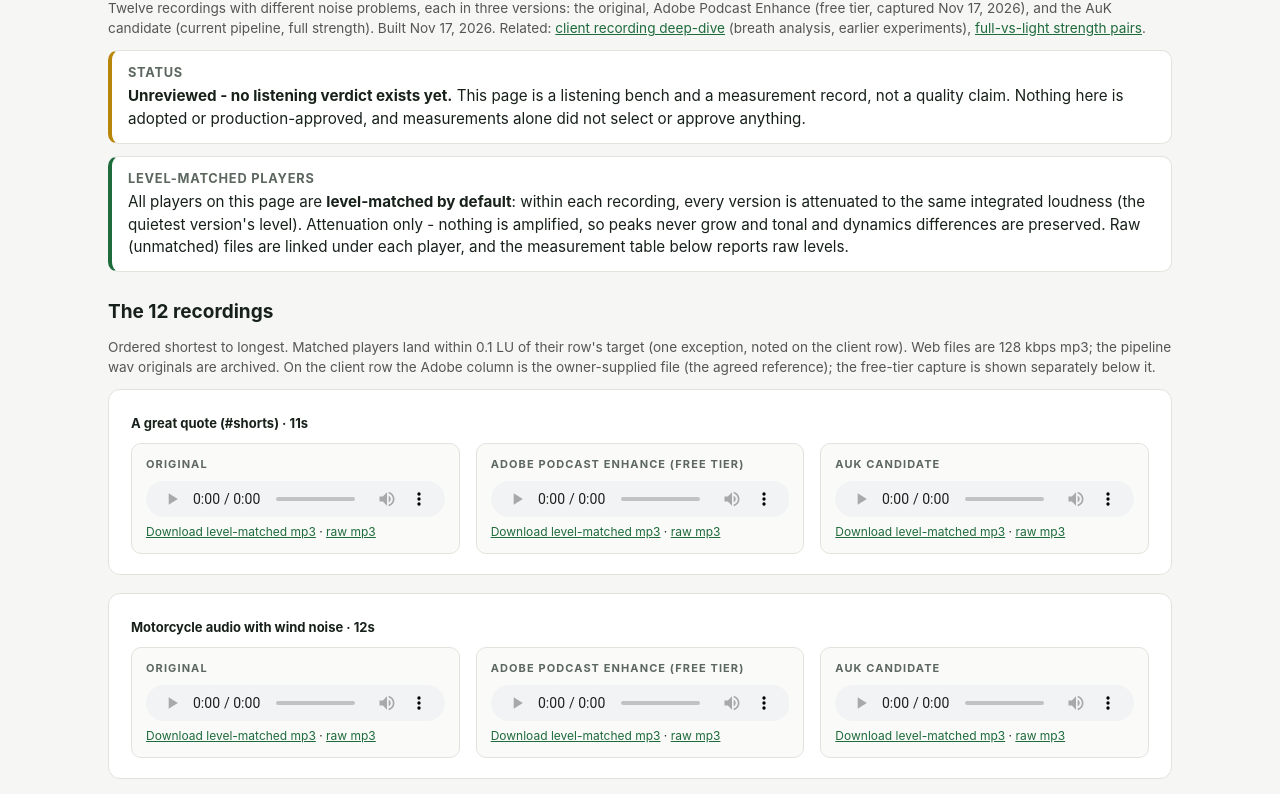
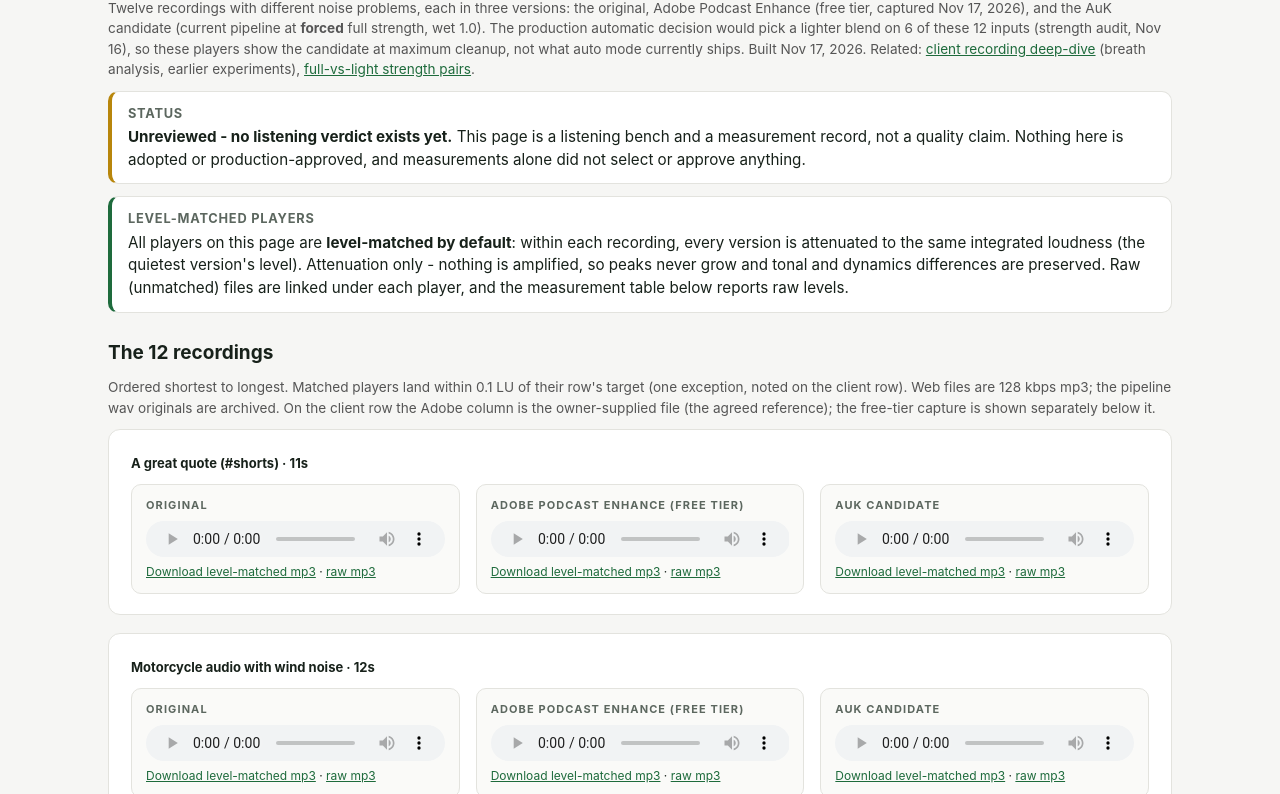
Before and after one commit to advayc/auk-production-backend, a plain HTML site: page docs/132-adobe-vs-auk-benchmark.html in a window 1280 px wide. Shown: the part 83-877 px from the top of the page. Drawn offline with Linux system fonts and the light colour scheme.

Commit message:
page 132: label candidates as forced full strength, note auto-vs-forced divergence on 6 of 12 inputs

```diff
--- a/docs/132-adobe-vs-auk-benchmark.html
+++ b/docs/132-adobe-vs-auk-benchmark.html
@@ -26,7 +26,7 @@ th,td{border:1px solid var(--line);padding:6px 8px;text-align:left;vertical-alig
 th{background:#fafaf8;font-size:11px;letter-spacing:.06em;text-transform:uppercase;color:var(--mut)}
 </style></head><body>
 <h1>Adobe vs AuK benchmark</h1>
-<p class="note">Twelve recordings with different noise problems, each in three versions: the original, Adobe Podcast Enhance (free tier, captured Nov 17, 2026), and the AuK candidate (current pipeline, full strength). Built Nov 17, 2026. Related: <a href="131-original-vs-adobe-vs-candidate.html">client recording deep-dive</a> (breath analysis, earlier experiments), <a href="130-full-vs-light-cleanup-listening.html">full-vs-light strength pairs</a>.</p>
+<p class="note">Twelve recordings with different noise problems, each in three versions: the original, Adobe Podcast Enhance (free tier, captured Nov 17, 2026), and the AuK candidate (current pipeline at <strong>forced</strong> full strength, wet 1.0). The production automatic decision would pick a lighter blend on 6 of these 12 inputs (strength audit, Nov 16), so these players show the candidate at maximum cleanup, not what auto mode currently ships. Built Nov 17, 2026. Related: <a href="131-original-vs-adobe-vs-candidate.html">client recording deep-dive</a> (breath analysis, earlier experiments), <a href="130-full-vs-light-cleanup-listening.html">full-vs-light strength pairs</a>.</p>
 
 <div class="keyline warn"><b class="lead">Status</b><strong>Unreviewed - no listening verdict exists yet.</strong> This page is a listening bench and a measurement record, not a quality claim. Nothing here is adopted or production-approved, and measurements alone did not select or approve anything.</div>
 
```
